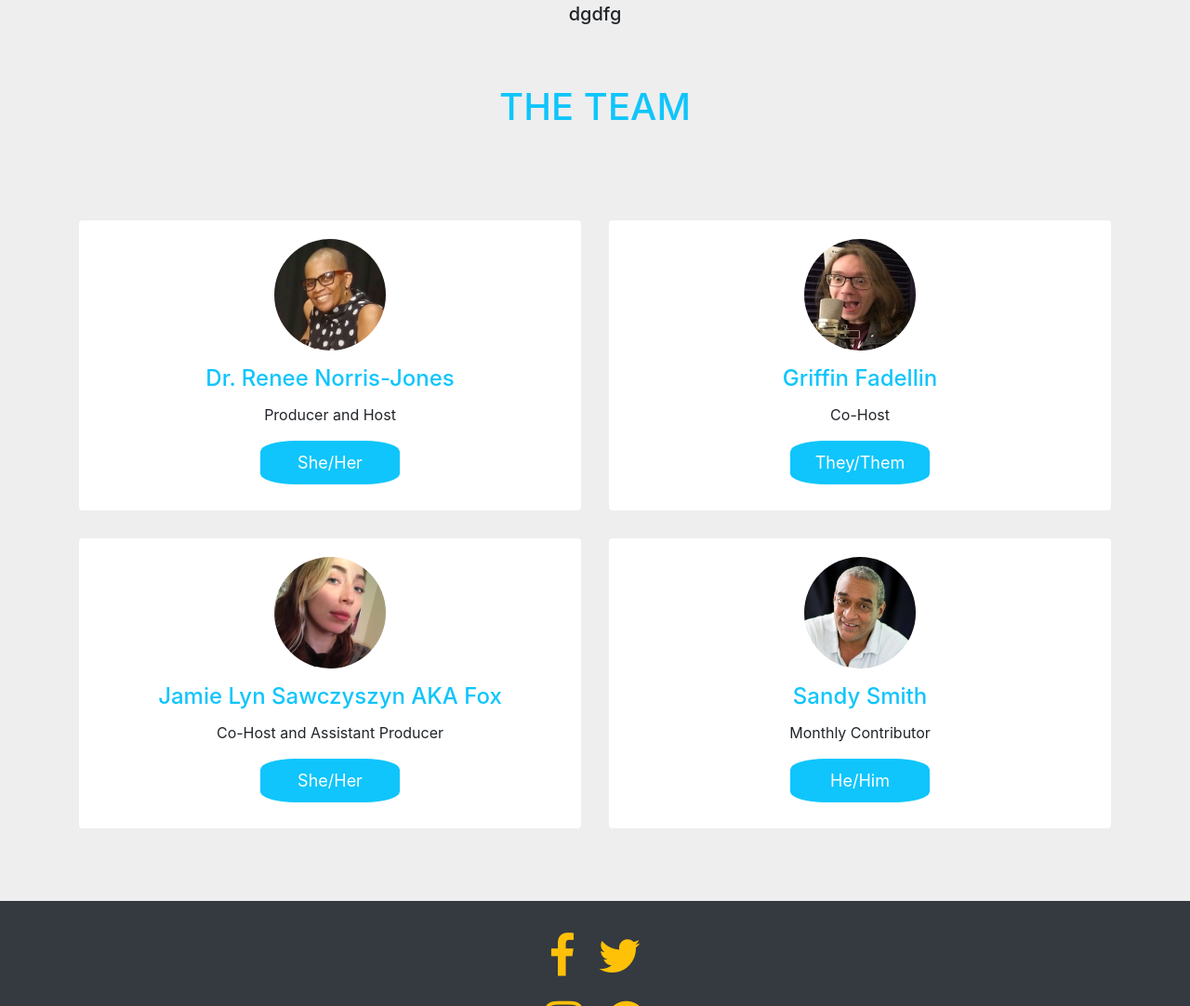
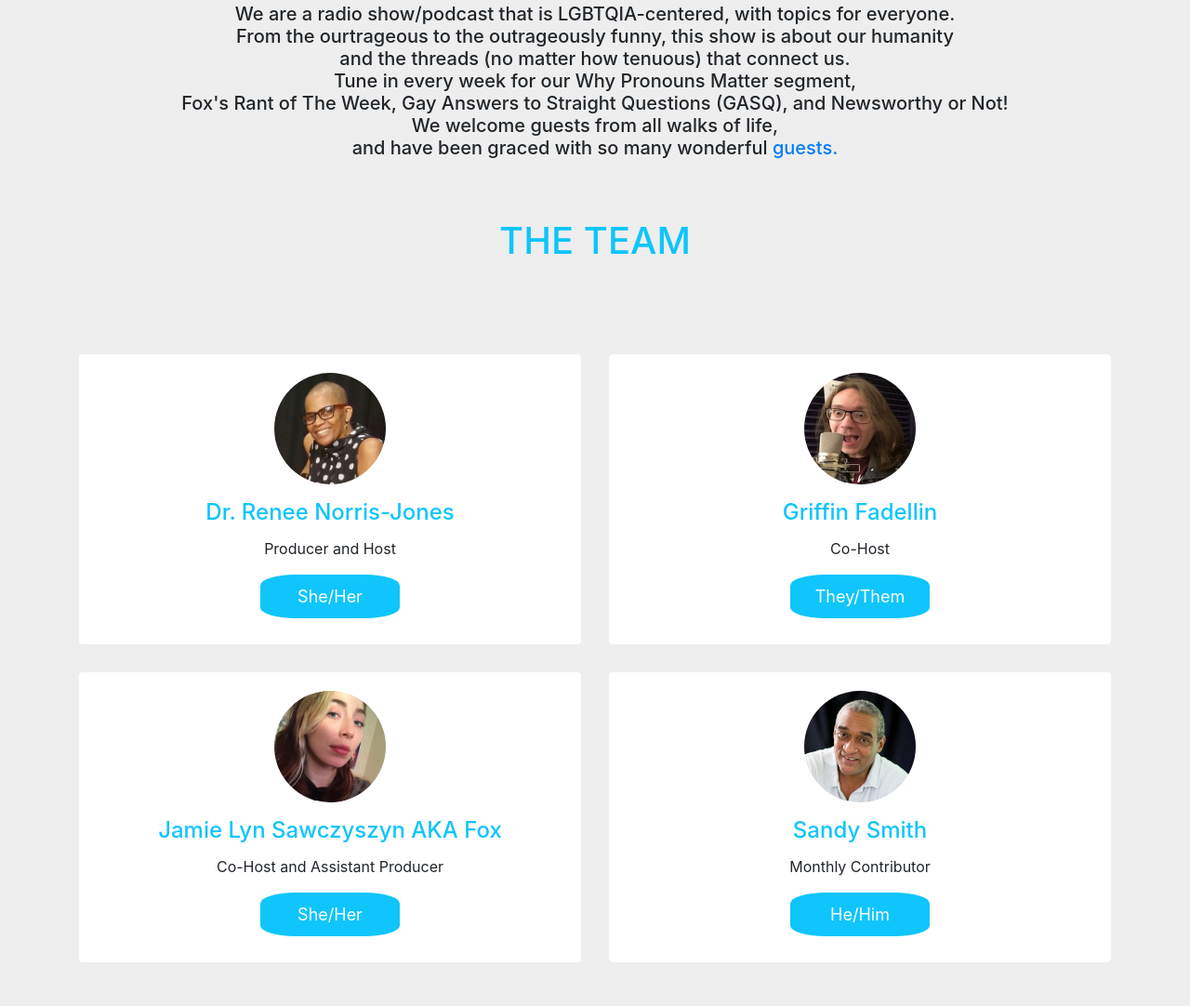
Before and after one commit to JLSawczyszyn/PortfolioProject, a website: page AboutUs.html in a window 1280 px wide. Shown: the part 330-1412 px from the top of the page at 93% size. Drawn offline with nearby package versions, Linux system fonts and the light colour scheme.

Commit message:
added descriptions for the show and hosts

```diff
--- a/AboutUs.html
+++ b/AboutUs.html
@@ -65,11 +65,16 @@
 
     <section id="team" class="pb-5">
 
-        <div class="container">
+        <div class="container pb-5">
             <h5 class="section-title h1">Who is 'Q The Mic'?</h5>
             <p>
                 <h5 class="text-center pb-5">
-                        dgdfg
+                    We are a radio show/podcast that is LGBTQIA-centered, with topics for everyone.<br> From the
+                    ourtrageous to the outrageously funny, this show is about our humanity <br> and the threads
+                    (no matter how tenuous) that connect us.<br>
+                    Tune in every week for our Why Pronouns Matter segment, <br>Fox's Rant of The Week,
+                    Gay Answers to Straight Questions (GASQ), and Newsworthy or Not! <br> We welcome guests from
+                    all walks of life, <br>and have been graced with so many wonderful <a href="Guests.html">guests.</a>
                 </h5>
             </p>
             <h5 class="section-title h1">The Team</h5>
@@ -92,13 +97,13 @@
                                 <div class="card">
                                     <div class="card-body text-center mt-4">
                                         <h4 class="card-title">About Renee</h4>
-                                            <p class="card-text">Lorem ipsum dolor sit amet, consectetur adipiscing
-                                                elit,
-                                                sed do eiusmod tempor incididunt ut labore et dolore magna aliqua. Ut
-                                                enim
-                                                ad minim veniam, quis nostrud exercitation ullamco laboris nisi ut
-                                                aliquip
-                                                ex ea commodo consequat. Duis aute irure dolor
+                                        <p class="card-text">Seasoned radio host/producer (92.9 WGGT & 106.5 WPPM).
+                                            award-winning television producer/co-host for Tapestry of Life on CCP-TV
+                                            Comcast 53, FIOS 21, and in classrooms at Community College of Philadelphia
+                                            and Temple University. A serial entrepreneur, Renee's social platform is
+                                            Domestic Violence. She sits on the board at Women Against Abuse. Renee loves
+                                            opera, nature, the stage (Broadway of course) and exercising her green
+                                            thumb.
                                         </p>
                                         <ul class="list-inline">
                                             <li class="list-inline-item">
@@ -202,13 +207,14 @@
                                 <div class="card">
                                     <div class="card-body text-center mt-4">
                                         <h4 class="card-title">About Fox</h4>
-                                            <p class="card-text">Lorem ipsum dolor sit amet, consectetur adipiscing
-                                                elit,
-                                                sed do eiusmod tempor incididunt ut labore et dolore magna aliqua. Ut
-                                                enim
-                                                ad minim veniam, quis nostrud exercitation ullamco laboris nisi ut
-                                                aliquip
-                                                ex ea commodo consequat. Duis aute irure dolor
+                                        <p class="card-text">Originally from New York, Fox is a writer, slam poet,
+                                            and singer. With a long list of passion projects that remain half-finished,
+                                            she is currently learning how to tell computers what to do (computer
+                                            programming).
+                                            She has written pieces for
+                                            <a href=" http://www.femininecollective.com/author/oiuewxczaqwsdjki/">Feminine Collective,</a>
+                                                and plans to publish a book of slam poetry in the future.
+
                                         </p>
                                         <ul class="list-inline">
                                             <li class="list-inline-item">
@@ -257,13 +263,14 @@
                                 <div class="card">
                                     <div class="card-body text-center mt-4">
                                         <h4 class="card-title">About Sandy</h4>
-                                            <p class="card-text">Lorem ipsum dolor sit amet, consectetur adipiscing
-                                                elit,
-                                                sed do eiusmod tempor incididunt ut labore et dolore magna aliqua. Ut
-                                                enim
-                                                ad minim veniam, quis nostrud exercitation ullamco laboris nisi ut
-                                                aliquip
-                                                ex ea commodo consequat. Duis aute irure dolor in
+                                        <p class="card-text">If you're looking to get attention via the written word,
+                                            he's the person to turn to. He's launched and edited newspapers that have won
+                                            a combined seven awards for excellence from his peers in academic public
+                                            relations. In addition to his full-time position at PhillyMag and his ongoing
+                                            sideline at Next City, his work as a writer has been published in The
+                                            Philadelphia Inquirer, the Philadelphia CityPaper, CityMayors.com, and other
+                                            print and online media.
+
                                         </p>
                                         <ul class="list-inline">
                                             <li class="list-inline-item">
```
Lines whose indentation alone changed are shown as unchanged.
